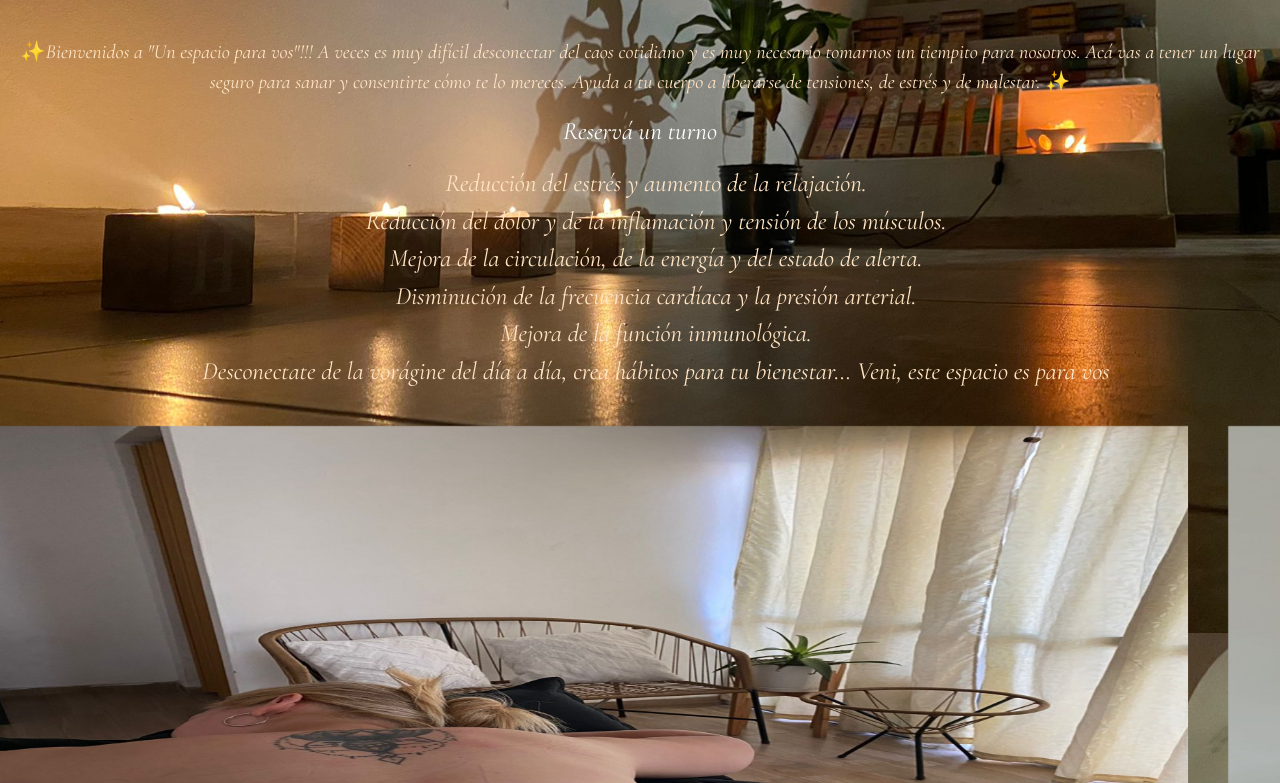
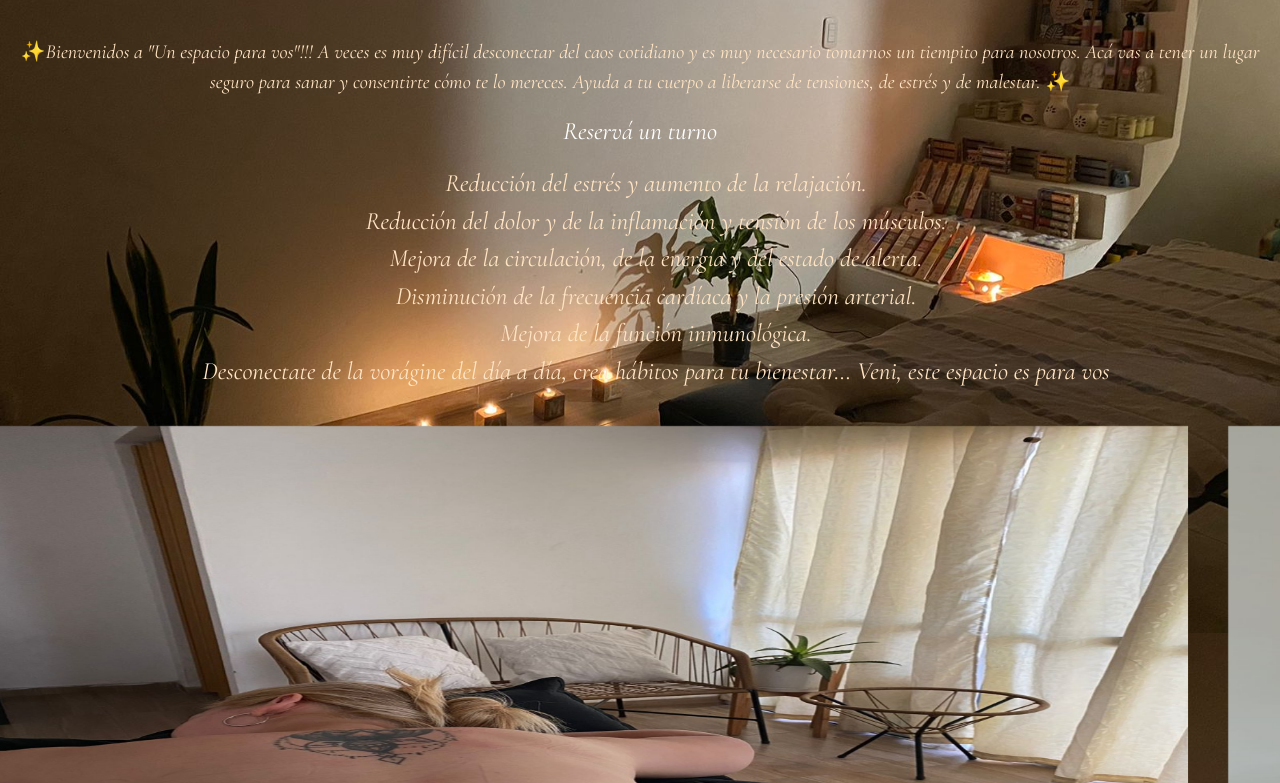
Before and after one commit to LukePereyra/PreEntrega2-PereyraLucasCom54260, a website: page index.html in a window 1280 px wide. Shown: the part 327-1110 px from the top of the page. Drawn offline with nearby package versions, Linux system fonts and the light colour scheme.

Commit message:
no me toma el background image

```diff
--- a/scss/styles.scss
+++ b/scss/styles.scss
@@ -3,7 +3,7 @@ body{
     font-family: 'Cormorant Garamond', serif;
     font-size: 25px;
     background-color: bisque;
-    background-image: url(../img/fondo2.jpeg);
+    background-image: url(../img/fondo.jpeg);
     background-position:center center;
     height: 1800px;
     background-attachment: fixed;
```
Also changed, not shown: css/styles.css.
